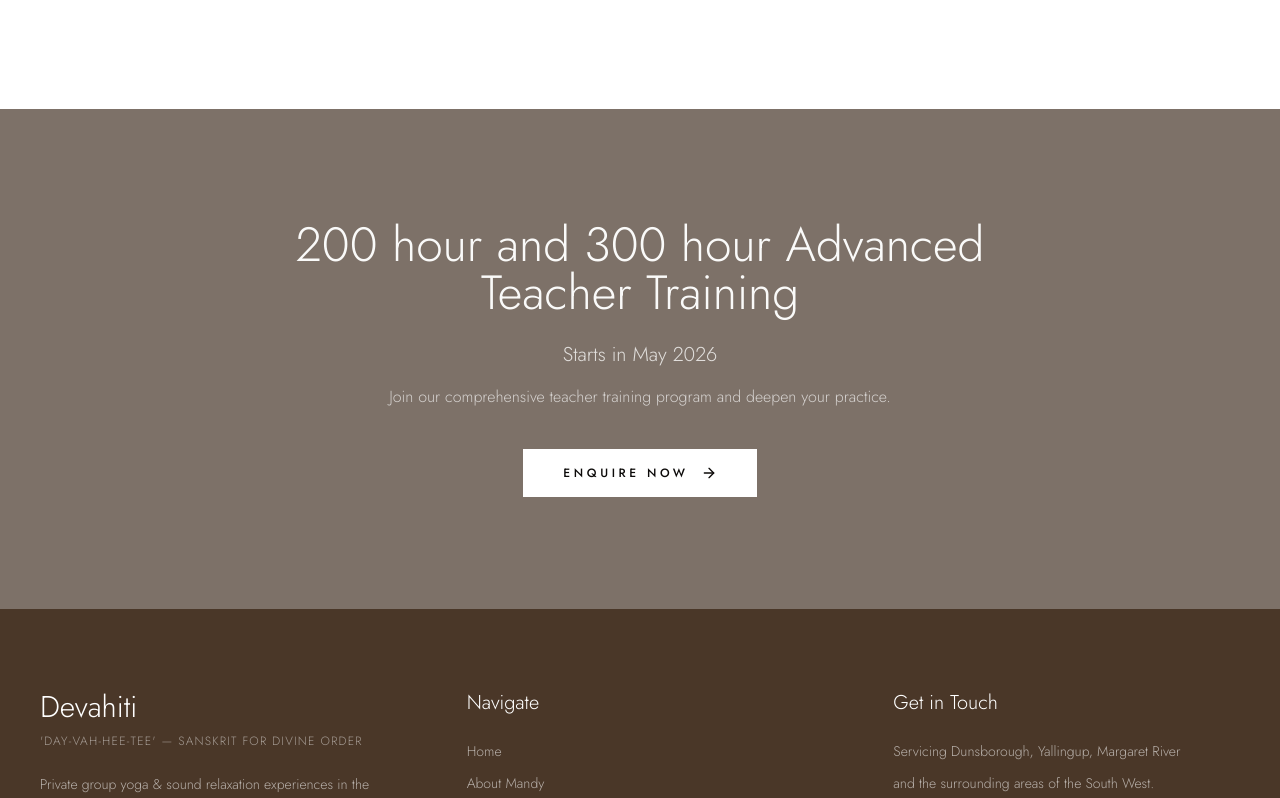
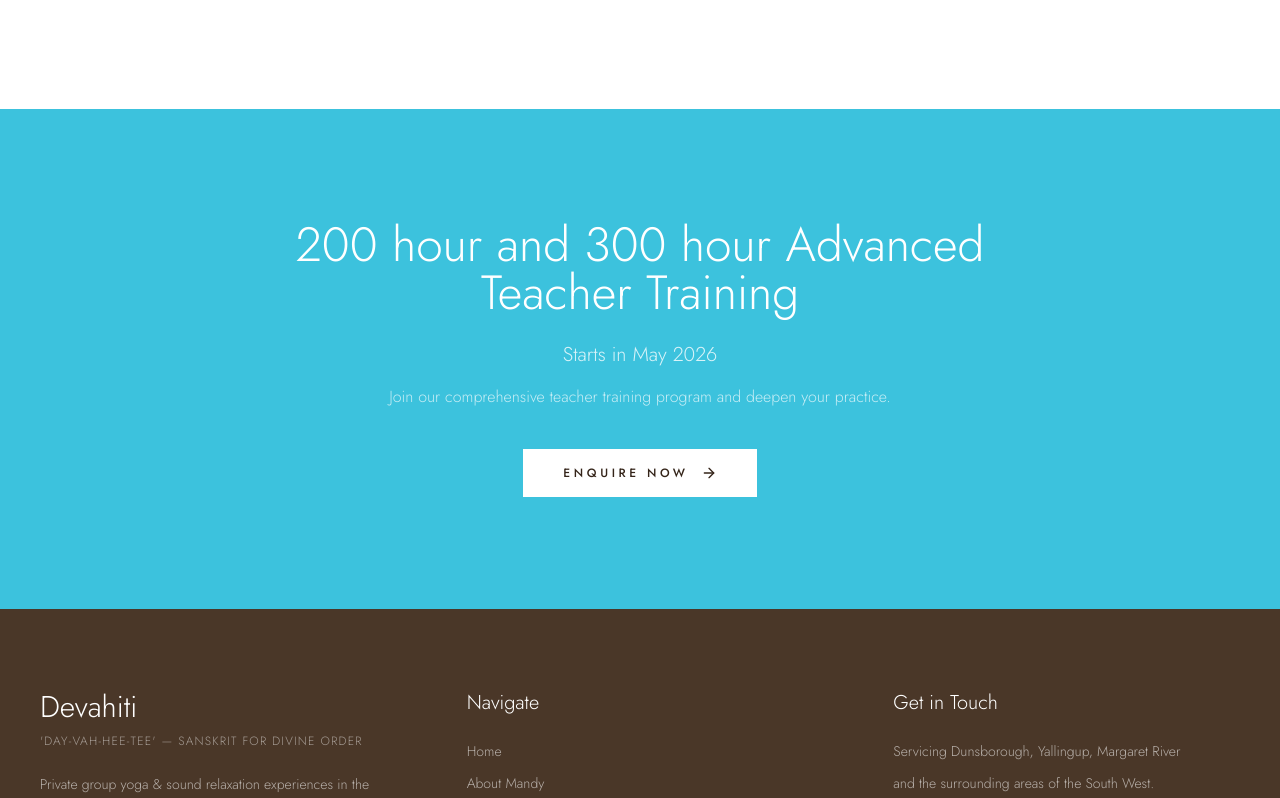
Before and after one commit to rebotilwe/devahiti-wellness, a React (Vite) app: page /about in a window 1280 px wide. Shown: the part 2589-3387 px from the top of the page. Built offline with nearby package versions, Linux system fonts and the light colour scheme.

Commit message:
updated home

```diff
--- a/src/index.css
+++ b/src/index.css
@@ -4,58 +4,68 @@
 
 @layer base {
   :root {
+    /* Ocean Blue Theme - Client Requirement */
+    --ocean-light: 190 65% 75%;    /* #8fc9d1 */
+    --ocean: 190 70% 55%;          /* #4fb4c2 */
+    --ocean-dark: 190 75% 35%;     /* #1a7a87 */
+    --ocean-deep: 200 80% 25%;     /* #0d5a6b */
+
+    /* Wellness / Earth Tones - From Reference Site */
+    --cream: 40 30% 96%;           /* #faf7f2 */
+    --sand: 35 25% 85%;            /* #e8dece */
+    --sage: 120 10% 58%;           /* #8a9e88 */
+    --sage-dark: 120 12% 40%;      /* #5c7059 */
+    --terracotta: 15 50% 56%;      /* #c47a5a */
+    --brown: 25 35% 25%;           /* #4a3728 */
+
+    /* Shadcn/ui Defaults (Keep for compatibility) */
     --background: 0 0% 100%;
-    --foreground: 20 14% 4%;
+    --foreground: 25 35% 15%;
     --card: 0 0% 100%;
-    --card-foreground: 20 14% 4%;
+    --card-foreground: 25 35% 15%;
     --popover: 0 0% 100%;
-    --popover-foreground: 20 14% 4%;
-    --primary: 24 9% 45%;
-    --primary-foreground: 60 9% 98%;
-    --secondary: 60 4% 95%;
-    --secondary-foreground: 24 9% 45%;
-    --muted: 60 4% 95%;
-    --muted-foreground: 25 5% 45%;
-    --accent: 60 4% 95%;
-    --accent-foreground: 24 9% 45%;
+    --popover-foreground: 25 35% 15%;
+    --primary: 190 70% 55%;        /* Changed to ocean blue */
+    --primary-foreground: 0 0% 100%;
+    --secondary: 40 30% 96%;
+    --secondary-foreground: 25 35% 25%;
+    --muted: 40 30% 96%;
+    --muted-foreground: 25 15% 45%;
+    --accent: 190 65% 75%;
+    --accent-foreground: 25 35% 25%;
     --destructive: 0 84% 60%;
-    --destructive-foreground: 60 9% 98%;
-    --border: 20 5% 90%;
-    --input: 20 5% 90%;
-    --ring: 24 9% 45%;
+    --destructive-foreground: 0 0% 100%;
+    --border: 35 25% 85%;
+    --input: 35 25% 85%;
+    --ring: 190 70% 55%;
     --radius: 0.5rem;
-    --chart-1: 12 76% 61%;
-    --chart-2: 173 58% 39%;
-    --chart-3: 197 37% 24%;
-    --chart-4: 43 74% 66%;
-    --chart-5: 27 87% 67%;
+    --chart-1: 190 70% 55%;
+    --chart-2: 120 10% 58%;
+    --chart-3: 15 50% 56%;
+    --chart-4: 200 80% 25%;
+    --chart-5: 25 35% 25%;
   }
 
   .dark {
-    --background: 20 14% 4%;
-    --foreground: 60 9% 98%;
-    --card: 20 14% 4%;
-    --card-foreground: 60 9% 98%;
-    --popover: 20 14% 4%;
-    --popover-foreground: 60 9% 98%;
-    --primary: 60 9% 98%;
-    --primary-foreground: 24 9% 45%;
-    --secondary: 12 6% 15%;
-    --secondary-foreground: 60 9% 98%;
-    --muted: 12 6% 15%;
-    --muted-foreground: 24 5% 65%;
-    --accent: 12 6% 15%;
-    --accent-foreground: 60 9% 98%;
+    --background: 200 80% 10%;     /* Deep ocean for dark mode */
+    --foreground: 40 30% 96%;
+    --card: 200 80% 12%;
+    --card-foreground: 40 30% 96%;
+    --popover: 200 80% 12%;
+    --popover-foreground: 40 30% 96%;
+    --primary: 190 70% 55%;
+    --primary-foreground: 200 80% 10%;
+    --secondary: 200 70% 20%;
+    --secondary-foreground: 40 30% 96%;
+    --muted: 200 70% 20%;
+    --muted-foreground: 190 30% 70%;
+    --accent: 190 60% 45%;
+    --accent-foreground: 40 30% 96%;
     --destructive: 0 62% 30%;
-    --destructive-foreground: 60 9% 98%;
-    --border: 12 6% 15%;
-    --input: 12 6% 15%;
-    --ring: 24 5% 65%;
-    --chart-1: 220 70% 50%;
-    --chart-2: 160 60% 45%;
-    --chart-3: 30 80% 55%;
-    --chart-4: 280 65% 60%;
-    --chart-5: 340 75% 55%;
+    --destructive-foreground: 40 30% 96%;
+    --border: 200 70% 20%;
+    --input: 200 70% 20%;
+    --ring: 190 70% 55%;
   }
 }
 
@@ -74,15 +84,135 @@
 }
 
 @layer utilities {
+  /* Fade Up Animation - For scroll reveals */
   .fade-up {
     animation: fadeUp 0.8s ease both;
   }
   .fade-up-delay-1 { animation-delay: 0.15s; }
   .fade-up-delay-2 { animation-delay: 0.3s; }
   .fade-up-delay-3 { animation-delay: 0.45s; }
+  .fade-up-delay-4 { animation-delay: 0.6s; }
+  .fade-up-delay-5 { animation-delay: 0.75s; }
+
+  /* Breathing Feature Animations - Client Requirement */
+  .breathing-circle {
+    animation: breatheExpand 8s ease-in-out infinite;
+    transform-origin: center;
+  }
+
+  .breathing-text-hold {
+    animation: textFade 8s ease-in-out infinite;
+  }
+
+  .breathing-text-release {
+    animation: textFadeDelay 8s ease-in-out infinite;
+  }
+
+  /* Pulse animation for CTA buttons */
+  .pulse-slow {
+    animation: pulse 3s ease-in-out infinite;
+  }
+
+  /* Float animation for ocean elements */
+  .float {
+    animation: float 6s ease-in-out infinite;
+  }
+
+  /* Wave animation for decorative elements */
+  .wave {
+    animation: wave 4s ease-in-out infinite;
+  }
 }
 
+/* Keyframes - Fade Up */
 @keyframes fadeUp {
   from { opacity: 0; transform: translateY(24px); }
   to { opacity: 1; transform: translateY(0); }
 }
+
+/* Keyframes - Breathing Feature (Expand & Contract) */
+@keyframes breatheExpand {
+  0% { transform: scale(0.3); opacity: 0.5; }
+  20% { transform: scale(1); opacity: 1; }
+  40% { transform: scale(1); opacity: 1; }
+  60% { transform: scale(0.3); opacity: 0.5; }
+  100% { transform: scale(0.3); opacity: 0.5; }
+}
+
+/* Keyframes - Breathing Text (Hold) */
+@keyframes textFade {
+  0% { opacity: 0; }
+  10% { opacity: 1; }
+  30% { opacity: 1; }
+  40% { opacity: 0; }
+  100% { opacity: 0; }
+}
+
+/* Keyframes - Breathing Text (Release) */
+@keyframes textFadeDelay {
+  0% { opacity: 0; }
+  40% { opacity: 0; }
+  50% { opacity: 1; }
+  70% { opacity: 1; }
+  80% { opacity: 0; }
+  100% { opacity: 0; }
+}
+
+/* Keyframes - Pulse */
+@keyframes pulse {
+  0% { transform: scale(1); opacity: 0.7; }
+  50% { transform: scale(1.05); opacity: 1; }
+  100% { transform: scale(1); opacity: 0.7; }
+}
+
+/* Keyframes - Float */
+@keyframes float {
+  0% { transform: translateY(0px); }
+  50% { transform: translateY(-10px); }
+  100% { transform: translateY(0px); }
+}
+
+/* Keyframes - Wave */
+@keyframes wave {
+  0% { transform: translateX(0px) translateY(0px); }
+  50% { transform: translateX(-5px) translateY(-3px); }
+  100% { transform: translateX(0px) translateY(0px); }
+}
+
+/* Custom Classes for Ocean Theme */
+.bg-ocean {
+  background-color: hsl(var(--primary));
+}
+
+.text-ocean {
+  color: hsl(var(--primary));
+}
+
+.border-ocean {
+  border-color: hsl(var(--primary));
+}
+
+.hover\:bg-ocean-dark:hover {
+  background-color: hsl(var(--ocean-dark));
+}
+
+/* Wellness Card Hover Effect */
+.card-hover {
+  transition: all 0.3s ease;
+}
+
+.card-hover:hover {
+  transform: translateY(-4px);
+  box-shadow: 0 20px 25px -5px rgba(0, 0, 0, 0.05), 0 10px 10px -5px rgba(0, 0, 0, 0.01);
+}
+
+/* Smooth Scroll Behavior */
+html {
+  scroll-behavior: smooth;
+}
+
+/* Selection Color (Ocean Theme) */
+::selection {
+  background-color: hsl(var(--primary) / 0.2);
+  color: hsl(var(--primary));
+}
```
